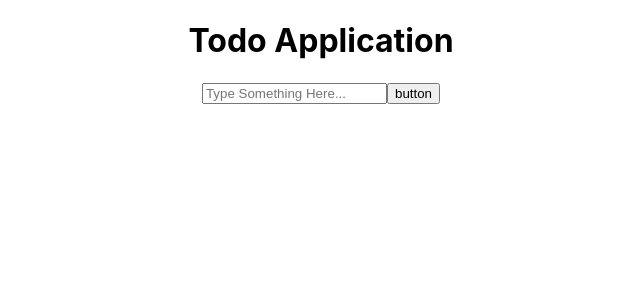
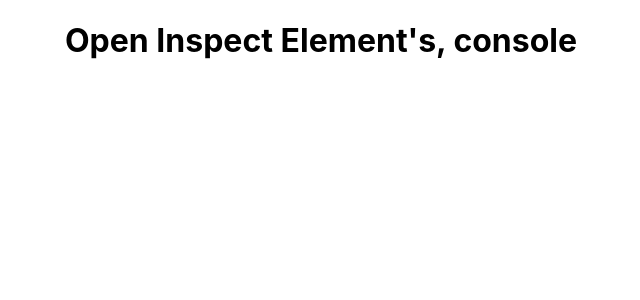
Before and after one commit to ritikramuka/React-Hooks-Revise, a React (Create React App) app: page / in a window 1280 px wide. Shown: the top 300 px of the page, without its empty margins (319-959 px from the left). Built offline with nearby package versions, Linux system fonts and the light colour scheme.

Commit message:
UseLayoutEffect Hook

```diff
--- a/src/App.js
+++ b/src/App.js
@@ -1,5 +1,6 @@
 import './App.css';
 import UseEffectHook from './UseEffectHook';
+import UseLayoutEffect from './UseLayoutEffect';
 import UseReducerHook from './UseReducerHook';
 import UseRefHook from './UseRefHook';
 import UseStateHook from './UseStateHook';
@@ -10,7 +11,8 @@ function App() {
       {/* <UseStateHook></UseStateHook> */}
       {/* <UseReducerHook></UseReducerHook> */}
       {/* <UseEffectHook></UseEffectHook> */}
-      <UseRefHook></UseRefHook>
+      {/* <UseRefHook></UseRefHook> */}
+      <UseLayoutEffect></UseLayoutEffect>
     </div>
   );
 }
--- /dev/null
+++ b/src/UseLayoutEffect.js
@@ -0,0 +1,13 @@
+import React, { useLayoutEffect, useEffect } from "react";
+
+const UseLayoutEffect = () => {
+  useEffect(() => {
+    console.log("hello from useEffect");
+  }, []);
+  useLayoutEffect(() => {
+    console.log("hello from useLayoutEffect");
+  }, []);
+  return <h1>Open Inspect Element's, console</h1>;
+};
+
+export default UseLayoutEffect;
```
